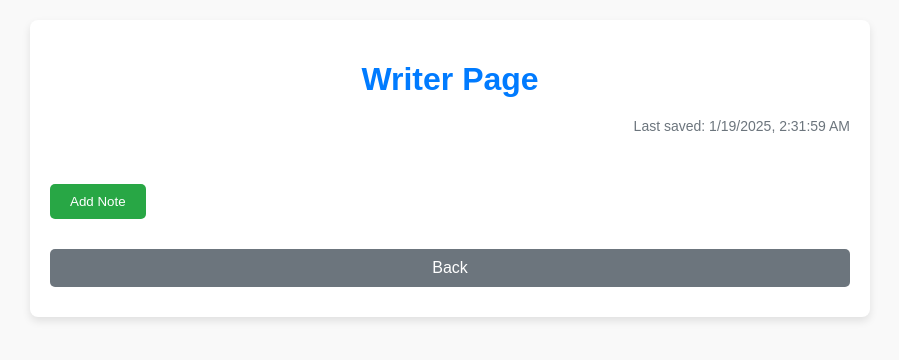
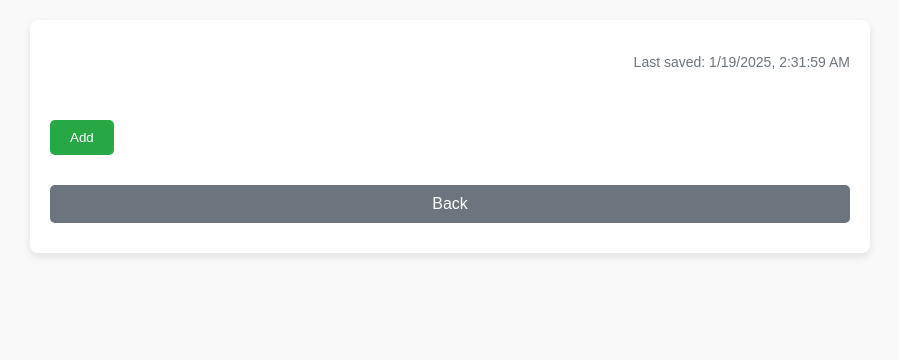
Before and after one commit to YangVictor05/Comp4537, a plain HTML site: page labs/1/writer.html in a window 1280 px wide. Shown: the whole page, without its empty margins (190-1089 px from the left). Drawn offline with Linux system fonts and the light colour scheme.

Commit message:
fixed user-facing messages

```diff
--- a/labs/1/js/script.js
+++ b/labs/1/js/script.js
@@ -1,6 +1,10 @@
 document.addEventListener('DOMContentLoaded', () => {
     const writer = document.getElementById('write-box');
     const reader = document.getElementById('read-box');
+    const lab = document.getElementById('lab-title');
+    const name = document.getElementById('name');
     writer.textContent = messages.writerLink;
     reader.textContent = messages.readerLink;
+    lab.textContent = messages.labTitle;
+    name.textContent = messages.name;
 });
--- a/labs/1/js/writer.js
+++ b/labs/1/js/writer.js
@@ -1,9 +1,10 @@
+//NotesApp logic attributed to ChatGPT
 class NotesApp {
   constructor(containerId, addButtonId, lastSavedId) {
     this.notesContainer = document.getElementById(containerId);
     this.addNoteButton = document.getElementById(addButtonId);
     this.lastSavedTime = document.getElementById(lastSavedId);
-
+    this.addNoteButton.textContent = messages.add;
     this.notes = JSON.parse(localStorage.getItem('notes')) || [];
     this.init();
   }
@@ -31,7 +32,7 @@ class NotesApp {
     textarea.oninput = () => this.updateNote(index, textarea.value);
 
     const removeButton = document.createElement('button');
-    removeButton.textContent = 'Remove';
+    removeButton.textContent = messages.remove;
     removeButton.onclick = () => this.removeNote(index);
 
     noteDiv.appendChild(textarea);
@@ -62,7 +63,7 @@ class NotesApp {
   saveNotes() {
     localStorage.setItem('notes', JSON.stringify(this.notes));
     const currentTime = new Date().toLocaleString();
-    this.lastSavedTime.textContent = `Last saved: ${currentTime}`;
+    this.lastSavedTime.textContent = `${messages.lastSavedTime} ${currentTime}`;
   }
 
   // Automatically save notes every 2 seconds
@@ -71,5 +72,10 @@ class NotesApp {
   }
 }
 
+writerPage = document.getElementById('writer-page');
+writerPage.textContent = messages.wPage;
+backButton = document.getElementById('back');
+backButton.textContent = messages.back;
+
 // Instantiate the NotesApp
 const notesApp = new NotesApp('notes-container', 'add-note', 'last-saved-time');
--- a/labs/1/lang/messages/en/user.js
+++ b/labs/1/lang/messages/en/user.js
@@ -1,6 +1,13 @@
 const messages = {
+    wPage: "Writer Page",
+    rPage: "Reader Page",
+    labTitle: "Lab 1: JSON, Object Constructor, localStorage",
     writerLink: "Go to Writer",
     readerLink: "Go to Reader",
-    save: "Notes saved successfully.",
-    retrieve: "Notes retrieved successfully.",
+    name: "Victor Yang",
+    add: "Add",
+    remove: "Remove",
+    back: "Back",
+    lastSavedTime: "Last saved:",
+    lastRetrievedTime: "Last retrieved:",
   };
--- a/labs/1/writer.html
+++ b/labs/1/writer.html
@@ -3,16 +3,15 @@
 <head>
   <meta charset="UTF-8">
   <meta name="viewport" content="width=device-width, initial-scale=1.0">
-  <title>Writer</title>
+  <title id="writer-page"></title>
   <link rel="stylesheet" href="css/styles.css">
 </head>
 <body>
   <div class="container">
-    <h1>Writer Page</h1>
-    <p id="last-saved-time" class="timestamp">Last saved: Never</p>
+    <p id="last-saved-time" class="timestamp"></p>
     <div id="notes-container" class="notes-grid"></div>
-    <button id="add-note" class="btn btn-success">Add Note</button>
-    <a href="index.html" class="btn btn-secondary back-btn">Back</a>
+    <button id="add-note" class="btn btn-success"></button>
+    <a href="index.html" id="back" class="btn btn-secondary back-btn"></a>
   </div>
   <script src="lang/messages/en/user.js"></script>
   <script src="js/writer.js"></script>
```
Also changed, not shown: labs/1/index.html (+4 -4 lines), labs/1/js/reader.js (+7 -1 lines), labs/1/reader.html (+3 -4 lines).
